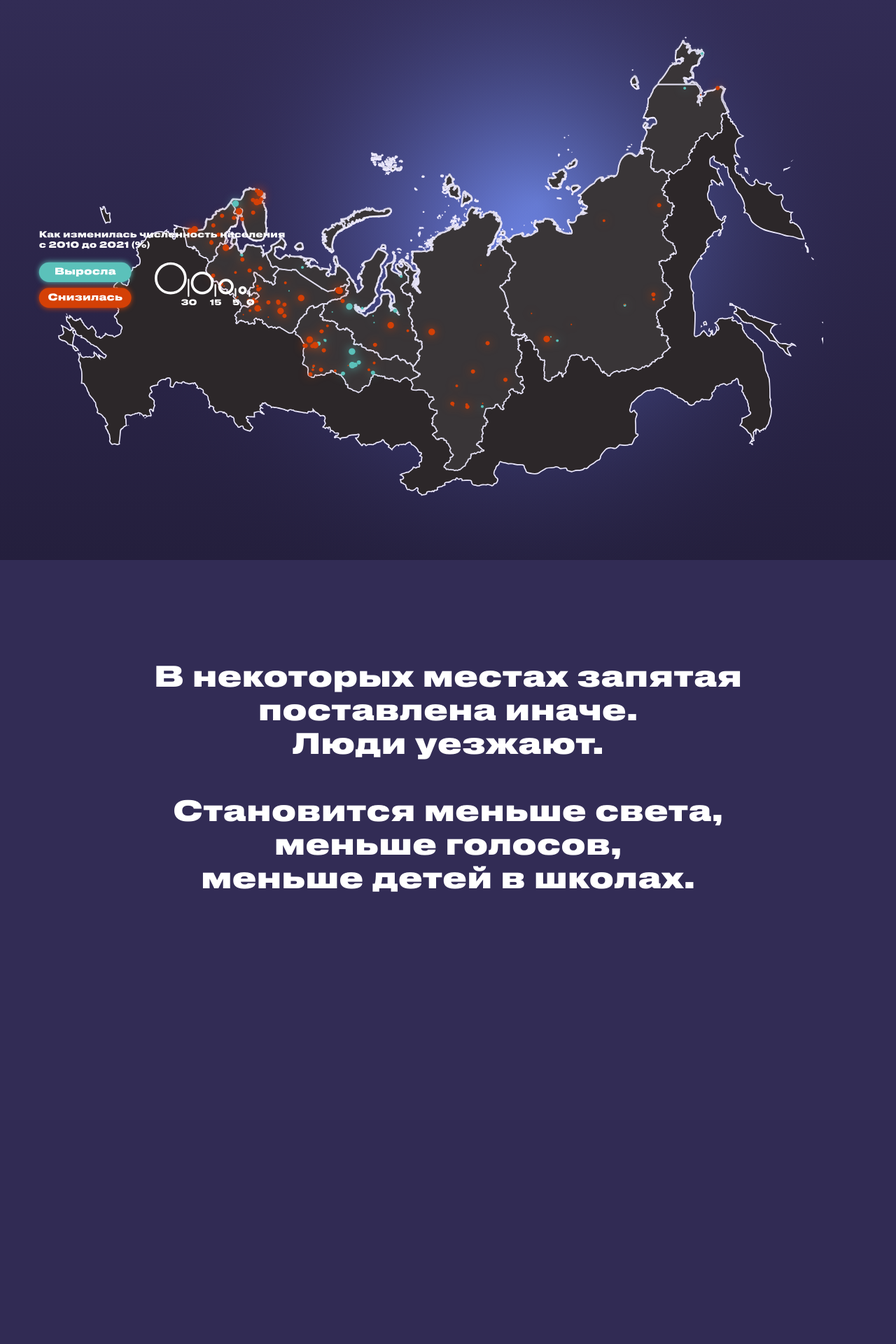
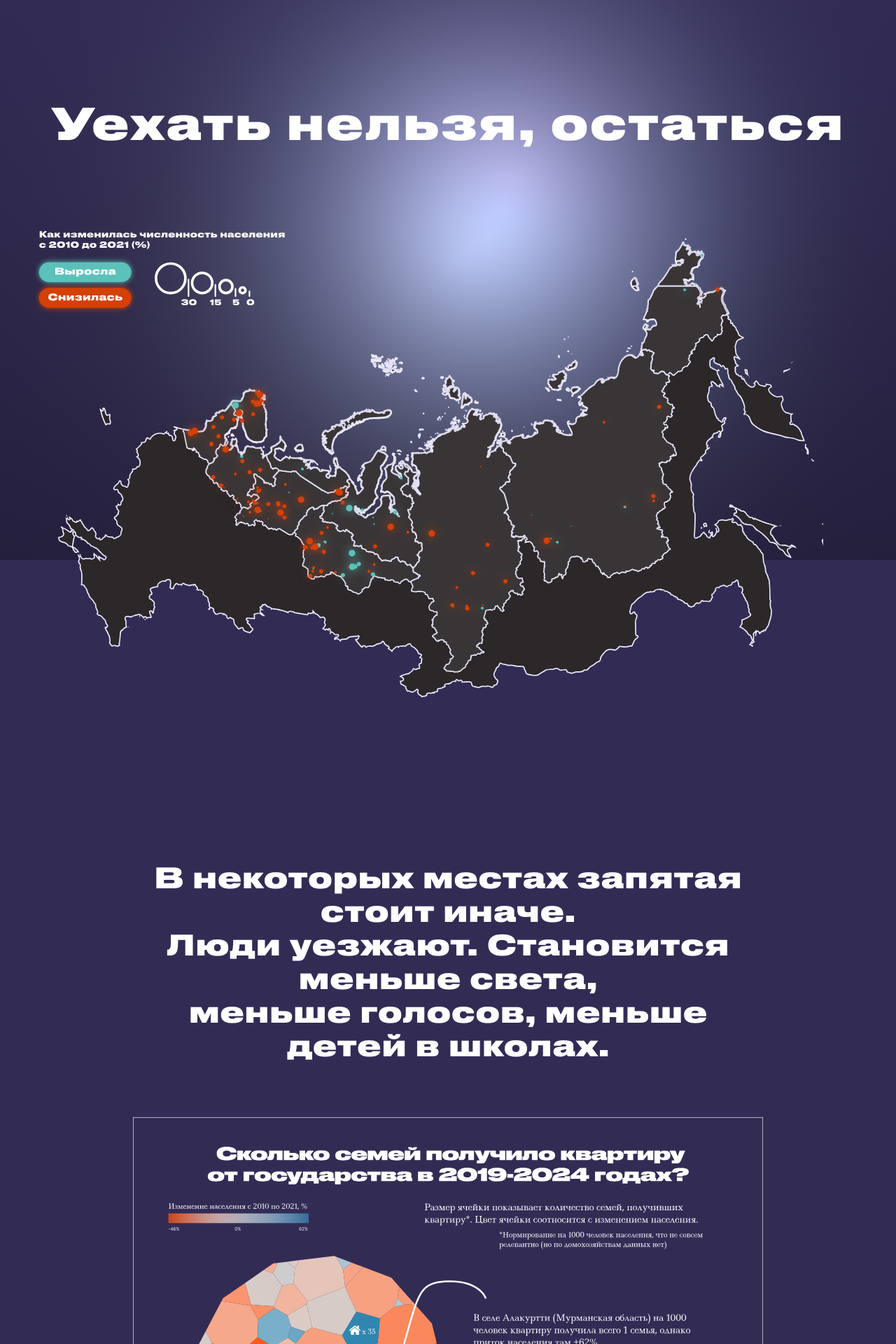
Before and after one commit to Komarik230/SberIndex_ArcticResettlement, a Flask app: template templates/scenario_left.html in a window 1280 px wide. Shown: the top 1920 px of the page at 70% size. Before the commit the page ends 1274 px from the top, so only its background shows below. Run offline with Flask 3, Linux system fonts and the light colour scheme; the template is opened without the code that fills it, so the values that code supplies are empty.

Commit message:
all done

```diff
--- a/app.py
+++ b/app.py
@@ -6,7 +6,7 @@ app = Flask(__name__)
 def index():
     return render_template("index.html")
 
-@app.route("/scenario_left.html")
+@app.route("/left")
 def left_scenario():
     return render_template("scenario_left.html")
 
--- a/templates/index.html
+++ b/templates/index.html
@@ -58,7 +58,7 @@
 
     const defaultBg = "#322C55";
     const leftBg = "#2C2729";
-    const rightBg = "#9CF4EE";
+    const rightBg = "#1677A8";
 
     leftComma.addEventListener("mouseenter", () => body.style.background = leftBg);
     leftComma.addEventListener("mouseleave", () => body.style.background = defaultBg);
--- a/templates/scenario_left.html
+++ b/templates/scenario_left.html
@@ -1,36 +1,78 @@
 <!DOCTYPE html>
 <html lang="ru">
 <head>
-  <meta charset="UTF-8" />
+    <meta charset="UTF-8">
     <title>Почему люди уезжают из Арктики?</title>
-  <link rel="stylesheet" href="/static/style.css" />
+
+    <!-- Общий стиль, где уже есть legend + legend.hidden -->
+    <link rel="stylesheet" href="/static/style.css">
 </head>
 
 <body>
+<!-- Заголовок -->
+<h1 class="scenario-title">Уехать нельзя, остаться</h1>
 
 <!-- СЕВЕРНОЕ СИЯНИЕ -->
 <canvas id="auroraCanvas"></canvas>
 
-  <!-- ЛЕГЕНДА -->
-  <img id="legend" src="/static/Group1.svg" alt="Легенда">
+<!-- ЛЕГЕНДА — ДОЛЖЕН БЫТЬ ТОЧНО ТАКОЙ ЖЕ ID -->
+<img id="legend" src="/static/Group1.svg" alt="legend">
 
 <!-- КАРТА -->
 <object id="map" type="image/svg+xml" data="/static/Карта_1_pora_data-dataframe.svg"></object>
 
 <!-- ТЕКСТ -->
 <div class="info-text">
-    В некоторых местах запятая поставлена иначе.<br>
-    Люди уезжают.<br><br>
-
-    Становится меньше света,<br>
-    меньше голосов,<br>
-    меньше детей в школах.
+    В некоторых местах запятая стоит иначе.<br>
+    Люди уезжают. Становится меньше света,<br>
+    меньше голосов, меньше детей в школах.
 </div>
 
-  <!-- СКРИПТЫ -->
+<!-- КАРТОЧНЫЙ СЛАЙДЕР -->
+<div class="slider-wrapper">
+    <button class="slider-btn left">←</button>
+
+    <div class="slider-track">
+
+        <div class="slide">
+            <img src="/static/Frame8.svg" alt="">
+        </div>
+
+        <div class="slide">
+            <img src="/static/Frame9.svg" alt="">
+        </div>
+
+        <div class="slide">
+            <img src="/static/Frame2.svg" alt="">
+        </div>
+
+        <div class="slide">
+            <img src="/static/Frame10.svg" alt="">
+        </div>
+
+        <div class="slide">
+            <img src="/static/Frame 12.png" alt="">
+        </div>
+
+    </div>
+
+    <button class="slider-btn right">→</button>
+</div>
+
+<!-- ИНФОГРАФИКА ПОСЛЕ СЛАЙДЕРА -->
+<img class="bottom-infographic"
+     src="/static/Frame 13.svg"
+     alt="Инфографика">
+
+<!-- КНОПКА НАЗАД -->
+<a href="/scenario_right.html" class="switch-button">
+    Посмотреть другую сторону Арктики
+</a>
+
+<!-- JS-ЛОГИКА -->
 <script src="/static/script.js"></script>
 
-  <!-- СЕВЕРНОЕ СИЯНИЕ — ТЕМНЕЕ, КАК ТЫ ПРОСИЛ -->
+<!-- СЕВЕРНОЕ СИЯНИЕ -->
 <script>
     const canvas = document.getElementById("auroraCanvas");
     const ctx = canvas.getContext("2d");
@@ -43,43 +85,43 @@
     window.addEventListener("resize", resize);
 
     let t = 0;
+    const clouds = [
+        { color: "rgba(255,120,160,0.20)", size: 480 },
+        { color: "rgba(120,200,255,0.25)", size: 560 },
+        { color: "rgba(120,255,190,0.20)", size: 620 },
+        { color: "rgba(180,140,255,0.18)", size: 520 },
+        { color: "rgba(255,255,180,0.16)", size: 750 }
+    ];
+
     let mouseX = 0, mouseY = 0;
-
     window.addEventListener("mousemove", e => {
         mouseX = e.clientX / innerWidth;
         mouseY = e.clientY / innerHeight;
     });
 
-    const clouds = [
-      { color: "rgba(120,180,255,0.18)", size: 450 },
-      { color: "rgba(80,140,220,0.22)", size: 520 },
-      { color: "rgba(60,120,200,0.18)", size: 580 },
-      { color: "rgba(150,110,255,0.14)", size: 500 }
-    ];
-
     function drawAurora() {
         ctx.clearRect(0, 0, canvas.width, canvas.height);
 
-      // ТЕМНЫЙ ФОН КАК НА ПРАВОМ СЦЕНАРИИ
-      let bg = ctx.createLinearGradient(0, 0, 0, canvas.height);
+        let bg = ctx.createLinearGradient(0,0,0,canvas.height);
         bg.addColorStop(0, "#322C55");
         bg.addColorStop(1, "#241F3D");
+
         ctx.fillStyle = bg;
-      ctx.fillRect(0, 0, canvas.width, canvas.height);
+        ctx.fillRect(0,0,canvas.width,canvas.height);
 
-      clouds.forEach((c, i) => {
-        const x = canvas.width * (0.35 + 0.35 * Math.sin(t / (260 + i * 40)) + (mouseX - 0.5) * 0.2);
-        const y = canvas.height * (0.42 + 0.28 * Math.cos(t / (280 + i * 50)) + (mouseY - 0.5) * 0.2);
-        const r = c.size + Math.sin(t / (90 + i * 25)) * 35;
+        clouds.forEach((c,i)=>{
+            const x = canvas.width * (0.3 + 0.4 * Math.sin(t/(260+i*40)) + (mouseX-0.5)*0.25);
+            const y = canvas.height * (0.4 + 0.3 * Math.cos(t/(280+i*50)) + (mouseY-0.5)*0.25);
+            const r = c.size + Math.sin(t/(90+i*25))*35;
 
-        const g = ctx.createRadialGradient(x, y, 0, x, y, r);
+            const g = ctx.createRadialGradient(x,y,0,x,y,r);
             g.addColorStop(0, c.color);
             g.addColorStop(1, "transparent");
 
             ctx.globalCompositeOperation = "lighter";
+            ctx.beginPath();
             ctx.fillStyle = g;
-        ctx.beginPath();
-        ctx.arc(x, y, r, 0, Math.PI * 2);
+            ctx.arc(x,y,r,0,Math.PI*2);
             ctx.fill();
         });
 
@@ -91,22 +133,41 @@
     drawAurora();
 </script>
 
-  <!-- ПОВЕДЕНИЕ ЛЕГЕНДЫ (ИСКАЗАНИЕ ПРИ СКРОЛЛЕ) -->
 <script>
+const track = document.querySelector(".slider-track");
+const btnLeft = document.querySelector(".slider-btn.left");
+const btnRight = document.querySelector(".slider-btn.right");
+
+btnLeft.addEventListener("click", () => {
+    track.scrollBy({ left: -window.innerWidth * 0.75, behavior: "smooth" });
+});
+
+btnRight.addEventListener("click", () => {
+    track.scrollBy({ left: window.innerWidth * 0.75, behavior: "smooth" });
+});
+</script>
+
+<script>
+document.addEventListener("DOMContentLoaded", () => {
     const legend = document.getElementById("legend");
-    let lastScroll = 0;
+    const map = document.getElementById("map");
 
-    window.addEventListener("scroll", () => {
-      const current = scrollY;
+    function updateLegendVisibility() {
+        const mapRect = map.getBoundingClientRect();
 
-      if (current > lastScroll + 20) {
-        legend.classList.add("hidden");
+        const mapVisible =
+            mapRect.top < window.innerHeight * 0.6 &&   // верх карты в зоне видимости
+            mapRect.bottom > window.innerHeight * 0.2;  // низ карты тоже ближе к экрану
+
+        if (mapVisible) {
+            legend.classList.remove("hidden"); // показать
+        } else {
+            legend.classList.add("hidden"); // скрыть, если карты нет в зоне экрана
         }
-      else if (current < lastScroll - 20) {
-        legend.classList.remove("hidden");
     }
 
-      lastScroll = current;
+    window.addEventListener("scroll", updateLegendVisibility);
+    updateLegendVisibility();
 });
 </script>
 
--- a/templates/scenario_right.html
+++ b/templates/scenario_right.html
@@ -64,7 +64,7 @@
      src="/static/infographic_positive_1.svg"
      alt="Инфографика">
 
-<a href="/scenario_left.html" class="switch-button">
+<a href="/left" class="switch-button">
     Посмотреть обратную сторону Арктики
 </a>
 
```
Also changed, not shown: static/Frame 12.png (added), static/Frame8.svg (added), static/Frame9.svg (added), 2 other files. Lines whose indentation alone changed are shown as unchanged.
